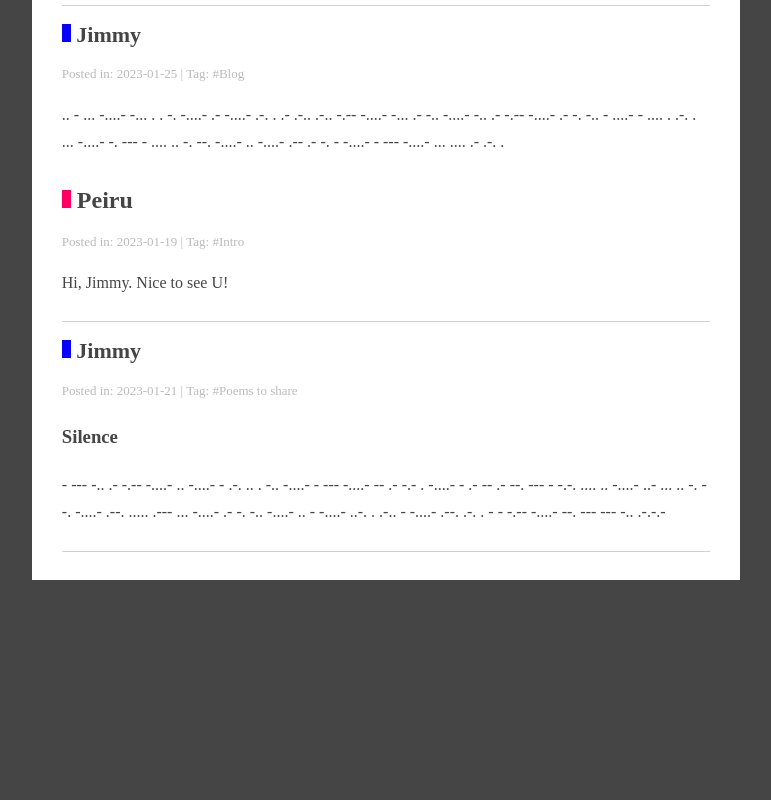
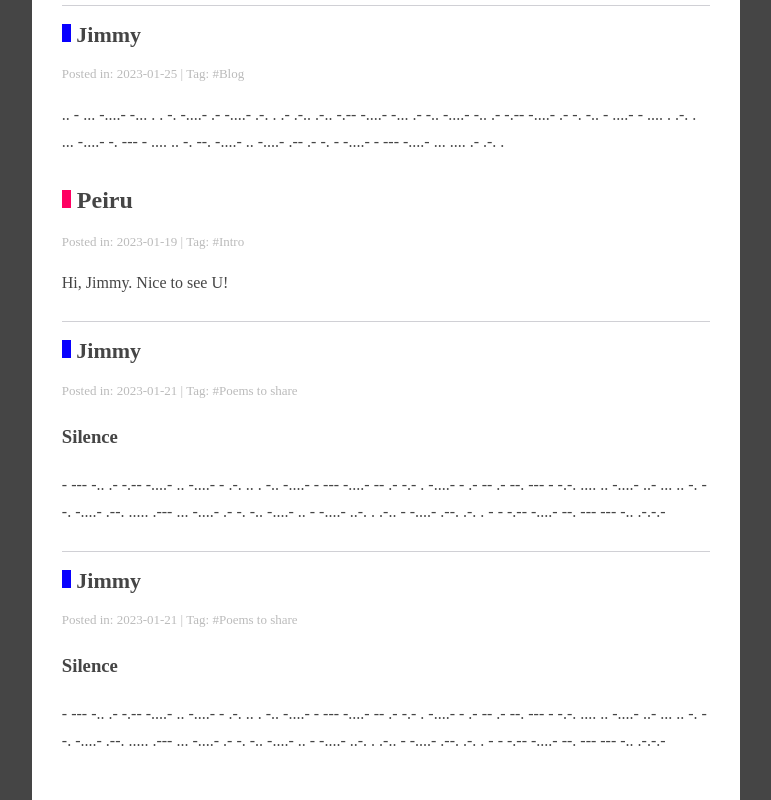
Before and after one commit to JimmyWen0411/collaborative-projects, a plain HTML site: page index.html in a window 1280 px wide. Shown: the part 1237-2037 px from the top of the page, without its empty margins (229-1000 px from the left). Before the commit the page ends 1817 px from the top, so only its background shows below. Drawn offline with Linux system fonts and the light colour scheme.

Commit message:
Update index.html

```diff
--- a/index.html
+++ b/index.html
@@ -154,6 +154,23 @@
             </div>
 
             <hr class="edge">
+
+            <div class="item">
+                <div class="title">
+                    <jimmy> Jimmy </jimmy>
+                </div>
+                <div class="status">Posted in: 2023-01-21 | Tag: #Poems to share</div>
+                <div class="content">
+                    <h3>Silence<br /></h3>
+
+                    <p>- --- -.. .- -.-- -....- .. -....- - .-. .. . -.. -....- - --- -....- -- .- -.- . -....- - .- --
+                        .- --. --- - -.-. .... .. -....- ..- ... .. -. --. -....- .--. ..... .--- ... -....- .- -. -..
+                        -....- .. - -....- ..-. . .-.. - -....- .--. .-. . - - -.-- -....- --. --- --- -.. .-.-.-
+                    </p>
+
+                </div>
+            </div>
+
 </body>
 
 </html>
```
